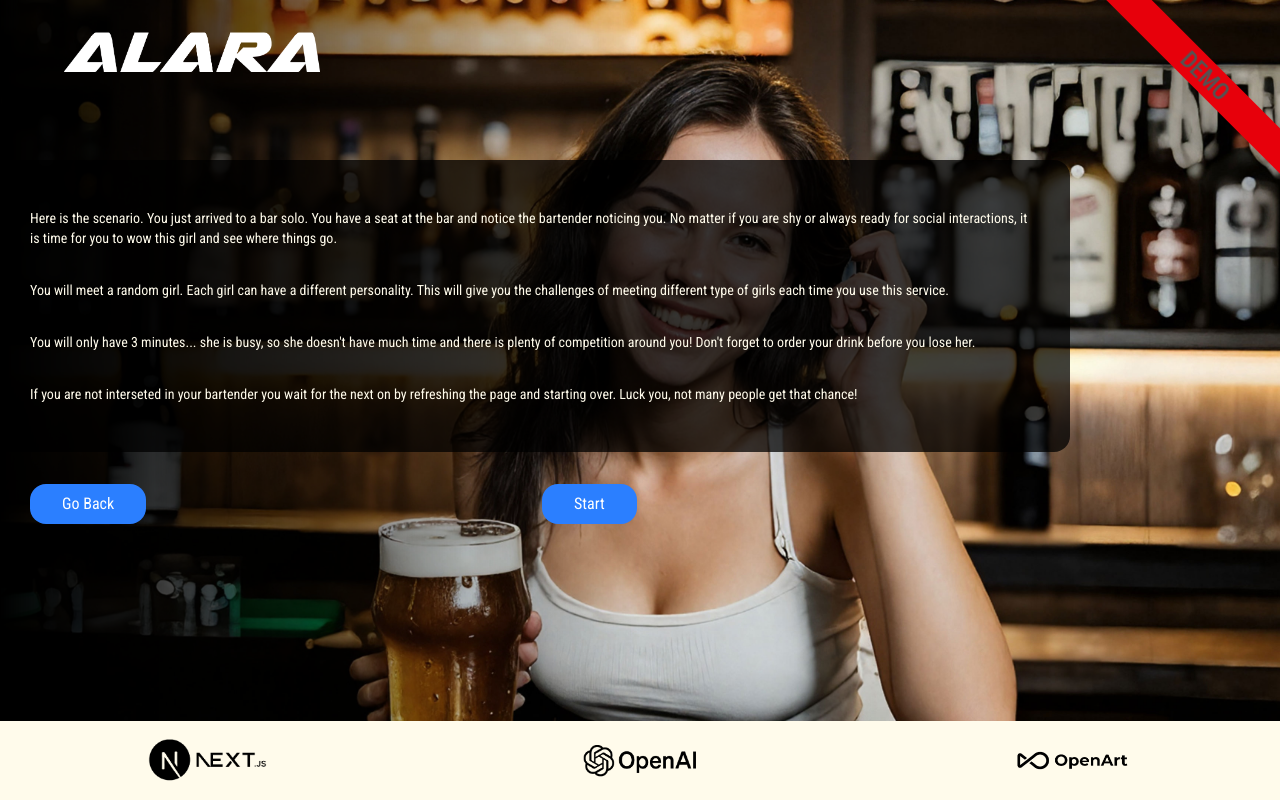
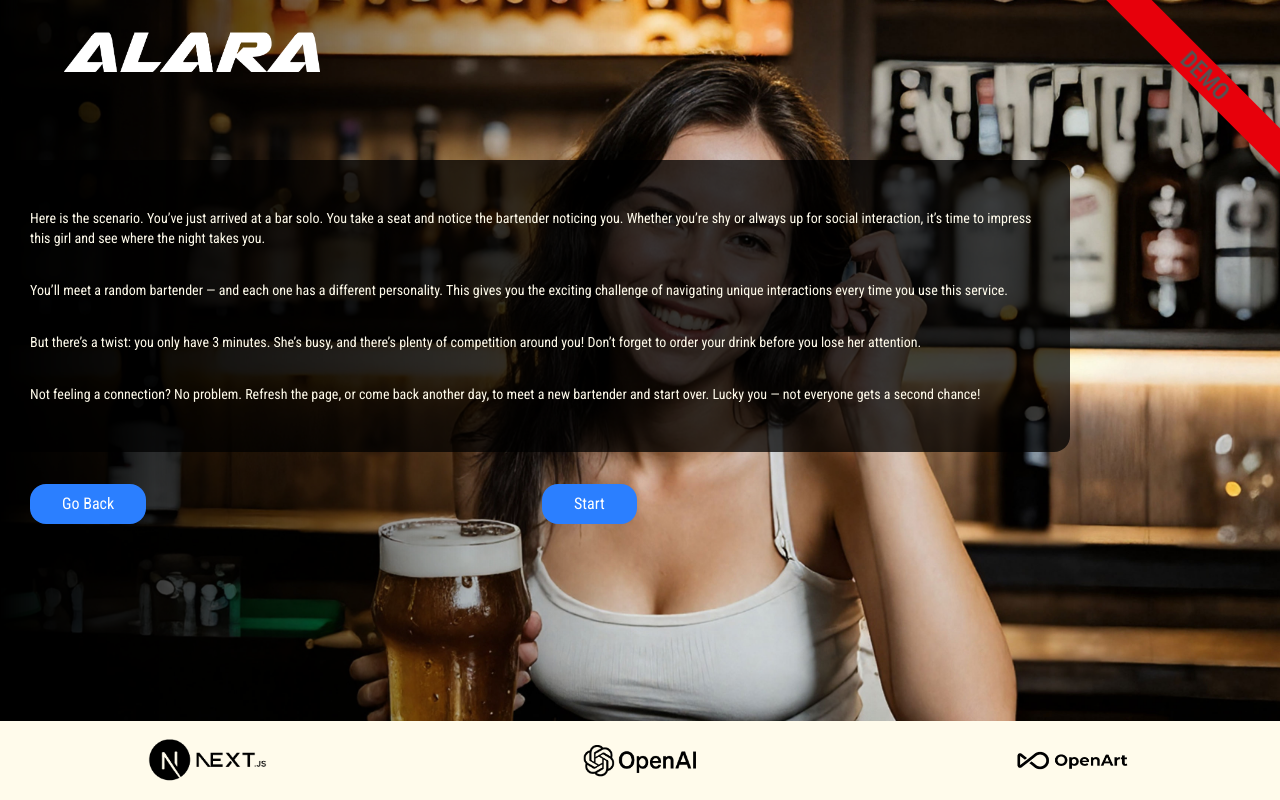
Before and after one commit to designgawd/ai-companion, a Next.js app: page / in a window 1280 px wide. Both pictures are taken after a click on the button "Get Started". Built offline with nearby package versions, Linux system fonts and the light colour scheme.

Commit message:
Cleaned up scenario and added scenario to README

```diff
--- a/app/page.tsx
+++ b/app/page.tsx
@@ -102,16 +102,16 @@ export default function HomePage() {
           <div className={`get-started md:w-7/8 2xl:w-3/8 fixed left-[-50px] top-[10%] md:top-[20%] 2xl:top-1/6  ${!getStarted ? "goaway left" : "showup"} ${chatting || end ? "goaway left" : ""}`}>
             <div className={`bg-black/75 md:rounded-2xl p-8 pl-20`}>
               <p className="text-amber-50 py-1 md:py-4 text-sm 2xl:text-xl">
-                Here is the scenario.  You just arrived to a bar solo.  You have a seat at the bar and notice the bartender noticing you.  No matter if you are shy or always ready for social interactions, it is time for you to wow this girl and see where things go.
+                Here is the scenario.  You’ve just arrived at a bar solo. You take a seat and notice the bartender noticing you. Whether you’re shy or always up for social interaction, it’s time to impress this girl and see where the night takes you.
               </p>
               <p className="text-amber-50 py-1 md:py-4 text-sm 2xl:text-xl">
-                You will meet a random girl.  Each girl can have a different personality.  This will give you the challenges of meeting different type of girls each time you use this service.
+                You’ll meet a random bartender — and each one has a different personality. This gives you the exciting challenge of navigating unique interactions every time you use this service.
               </p>
               <p className="text-amber-50 py-1 md:py-4 text-sm 2xl:text-xl">
-                You will only have 3 minutes... she is busy, so she doesn&apos;t have much time and there is plenty of competition around you!  Don&apos;t forget to order your drink before you lose her.
+                But there’s a twist: you only have 3 minutes. She’s busy, and there’s plenty of competition around you! Don’t forget to order your drink before you lose her attention.
               </p>
               <p className="text-amber-50 py-1 md:py-4 text-sm 2xl:text-xl">
-                If you are not interseted in your bartender you wait for the next on by refreshing the page and starting over.  Luck you, not many people get that chance!
+                Not feeling a connection? No problem. Refresh the page, or come back another day, to meet a new bartender and start over. Lucky you — not everyone gets a second chance!
               </p>
             </div>
             <div className="p-8 pl-20 grid grid-cols-2 gap-4">
```
Also changed, not shown: 1 other file (tests, documents, lock files or other folders).
